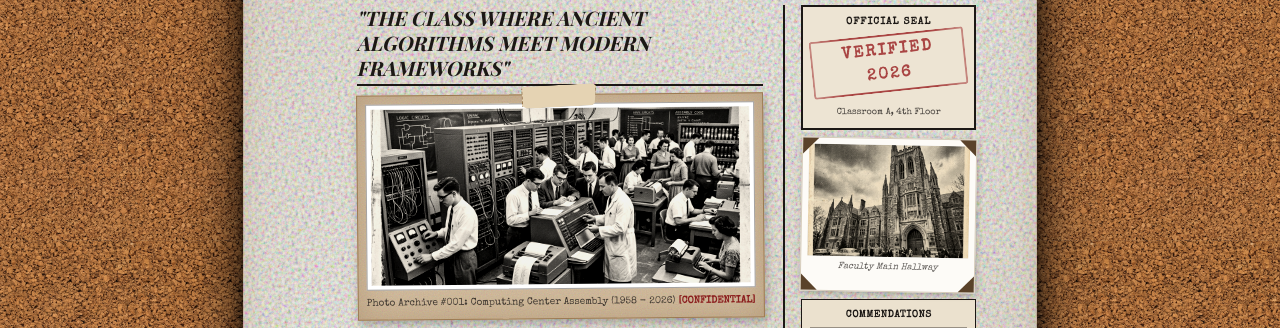
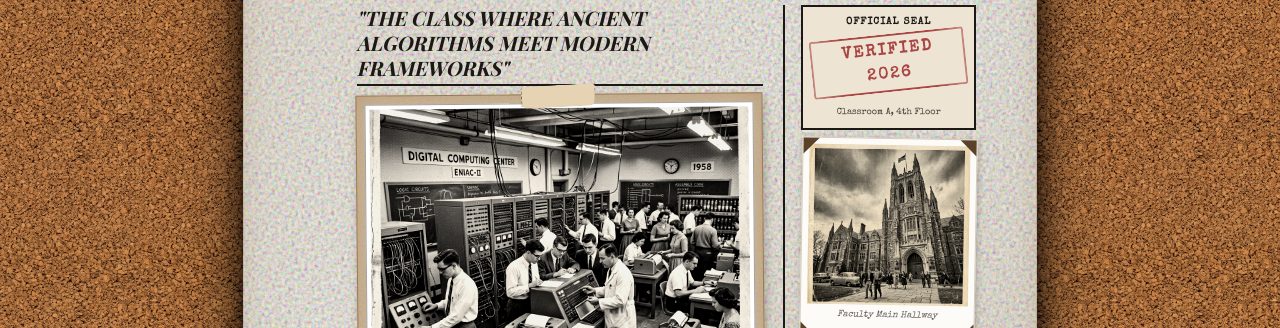
Before and after one commit to RYNIXULL/TECNOA-YEARBOOK, a website built with Vite: page index.html in a window 1280 px wide. Shown: the part 399-727 px from the top of the page. Built offline with nearby package versions, Linux system fonts and the light colour scheme; a web font is replaced by a local one.

Commit message:
fix: increase photo heights on front page for better proportions

```diff
--- a/index.html
+++ b/index.html
@@ -101,7 +101,7 @@
               <div class="relative cardboard-card p-2 mb-3" style="transform: rotate(-0.5deg);">
                 <div class="washi-tape washi-tape-top"></div>
                 <div class="overflow-hidden border border-ink/40 bg-white p-1">
-                  <img src="/main_photo.jpg" alt="Class of Tech" class="w-full h-44 object-cover vintage-photo-img filter contrast-125">
+                  <img src="/main_photo.jpg" alt="Class of Tech" class="w-full h-80 object-cover vintage-photo-img filter contrast-125">
                 </div>
                 <div class="pt-1.5 flex justify-between items-center font-typewriter text-[10px] text-ink/80">
                   <span>Photo Archive #001: Computing Center Assembly (1958 - 2026)</span>
@@ -144,7 +144,7 @@
                 <div class="photo-corner-tr"></div>
                 <div class="photo-corner-bl"></div>
                 <div class="photo-corner-br"></div>
-                <div class="w-full h-28 overflow-hidden bg-ink/10">
+                <div class="w-full h-40 overflow-hidden bg-ink/10">
                   <img src="/building_photo.jpg" alt="Faculty Hall" class="w-full h-full object-cover vintage-photo-img">
                 </div>
                 <span class="block text-center font-typewriter text-[9px] text-ink/70 mt-1 italic">Faculty Main Hallway</span>
```
